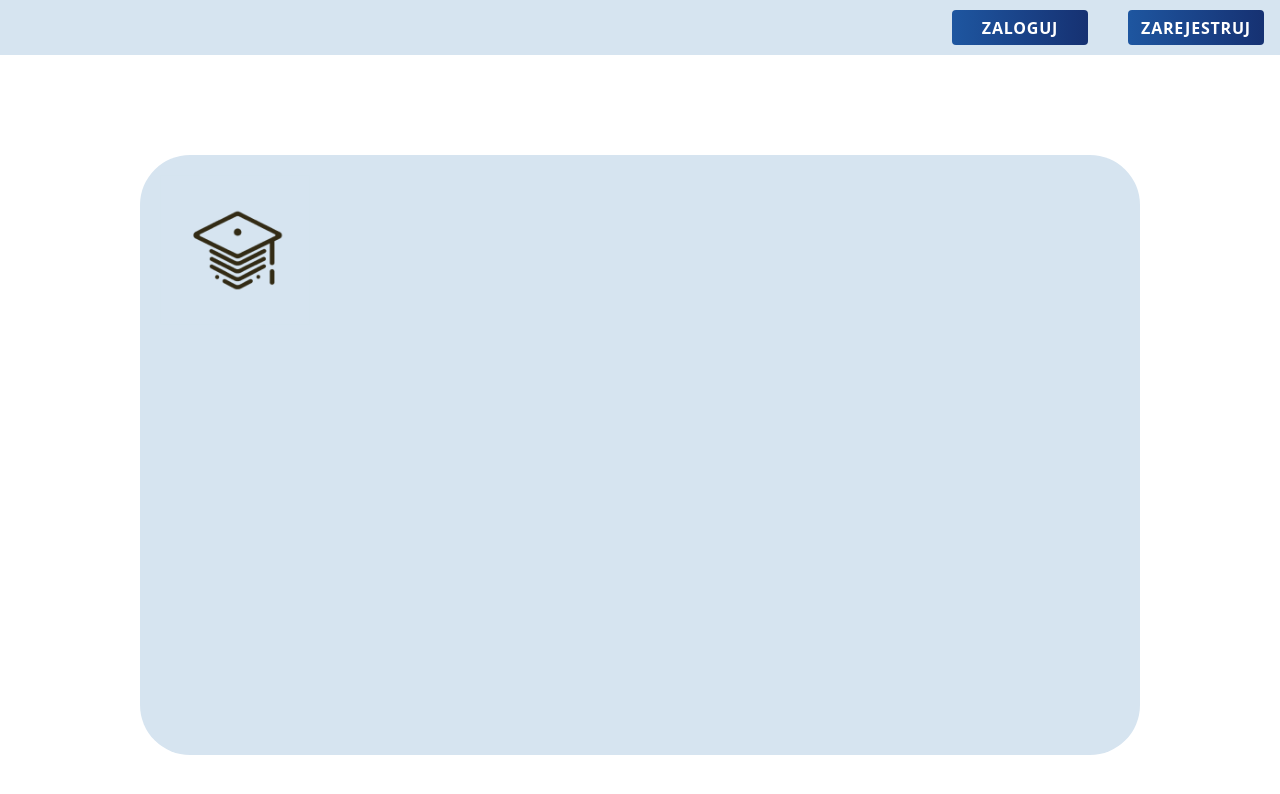
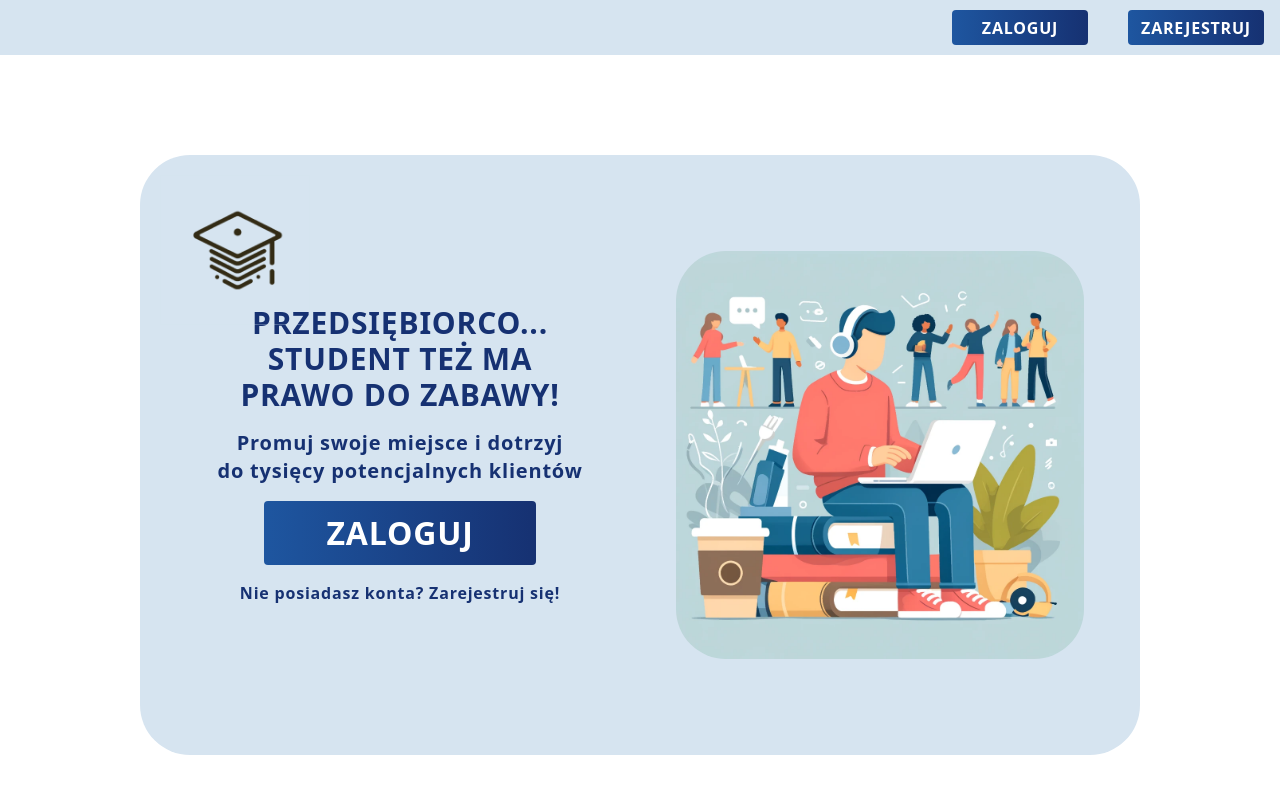
Before and after one commit to matmirowski/gong-web, a React (Create React App) app: page / in a window 1280 px wide. Shown: the top 794 px of the page. Built offline with nearby package versions, Linux system fonts and the light colour scheme; a web font is replaced by a local one.

Commit message:
Style of landing page

```diff
--- a/src/pages/LandingPage.tsx
+++ b/src/pages/LandingPage.tsx
@@ -3,10 +3,11 @@ import {Link} from 'react-router-dom';
 import Box from '../components/general/Box';
 import Button, { ButtonState } from '../components/general/Button';
 import Navbar from '../components/general/Navbar';
+import LandingPageGraphic from '../resources/2.webp';
 
 const LandingPage = () => {
     return (
-        <div>
+        <>
             <Navbar>
                 <Button onClick={() => console.log('Navigating...')} state={ButtonState.Active} width='136' height='35'>
                     <Link to="/sign">Zaloguj</Link>
@@ -16,8 +17,31 @@ const LandingPage = () => {
                 </Button>
             </Navbar>
             <Box>
+            <div className="grid grid-cols-2 items-center justify-center h-full">
+                <div className="flex flex-col text-t-dark-blue font-proxima-nova items-center justify-center">
+                    <h2 className="text-3xl  font-black	 text-center">
+                    PRZEDSIĘBIORCO...<br/>STUDENT TEŻ MA <br/>PRAWO DO ZABAWY!
+                    </h2>
+                    <p className="text-xl font-semibold m-4 text-center">
+                    Promuj swoje miejsce i dotrzyj<br/>do tysięcy potencjalnych klientów
+                    </p>
+                    <Button onClick={() => console.log('Navigating...')} state={ButtonState.Active} width='272' height='64' fontSize='32px'>
+                        <Link to="/sign">Zaloguj</Link>
+                    </Button>
+                    <span className='font-bold mt-4'>
+                        <Link to="/sign">Nie posiadasz konta? Zarejestruj się!</Link>
+                    </span>
+                </div>
+                <div className="flex items-center justify-center">
+                    <img
+                        src={LandingPageGraphic}
+                        alt="Graphic of person using a laptop"
+                        className="h-[408px] w-[408px] rounded-[50px]"
+                    />
+                </div>
+            </div>
             </Box>
-        </div>
+        </>
     );
 };
 
--- a/tailwind.config.js
+++ b/tailwind.config.js
@@ -9,6 +9,7 @@ module.exports = {
         'light-blue': '#D6E4F0',
         'button-light-blue': '#1E56A0',
         'button-dark-blue': '#163172',
+        't-dark-blue': '#163172',
       },
       fontFamily: {
         sans: ['proxima-nova', 'ui-sans-serif', 'system-ui'],
```
